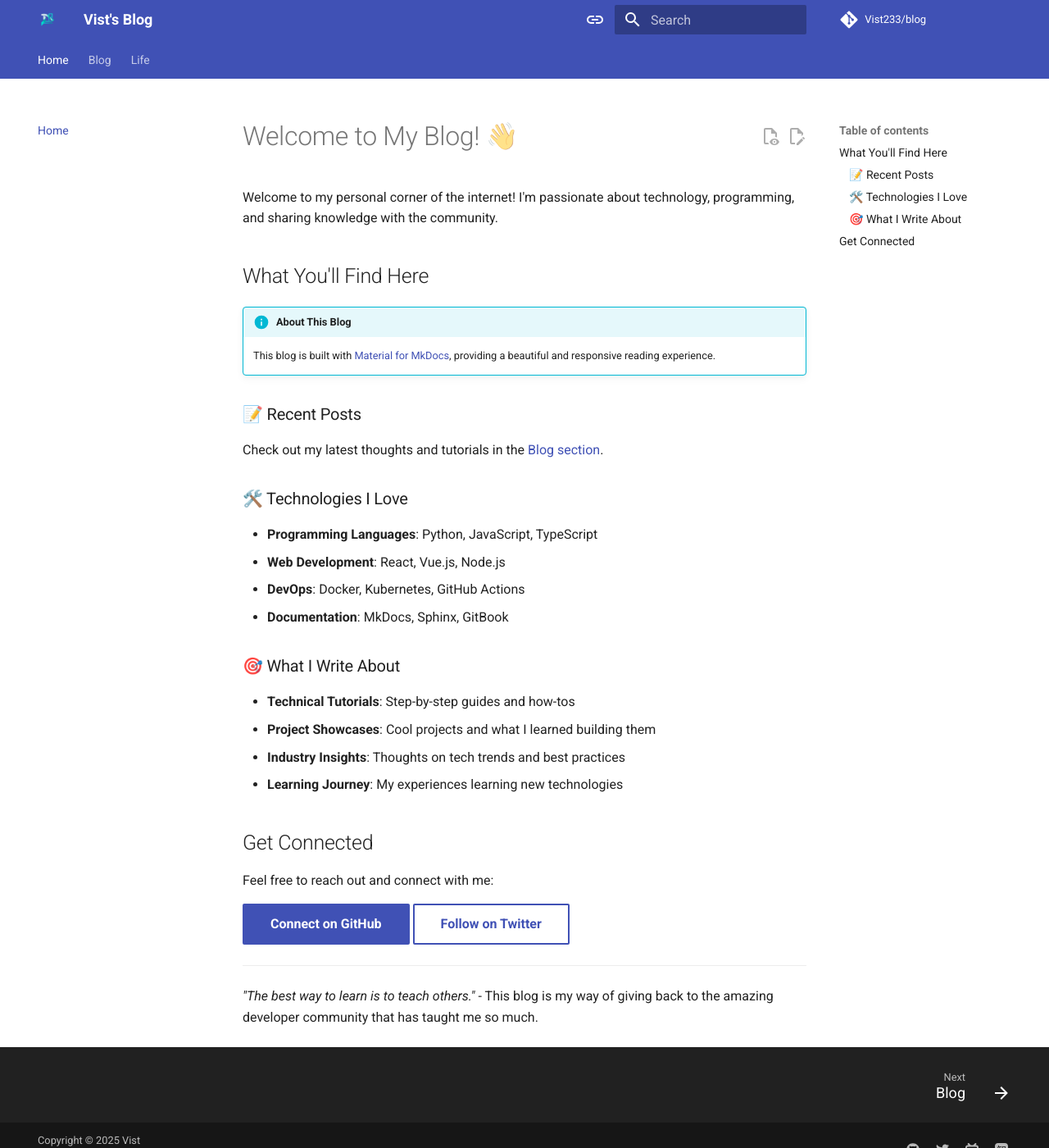
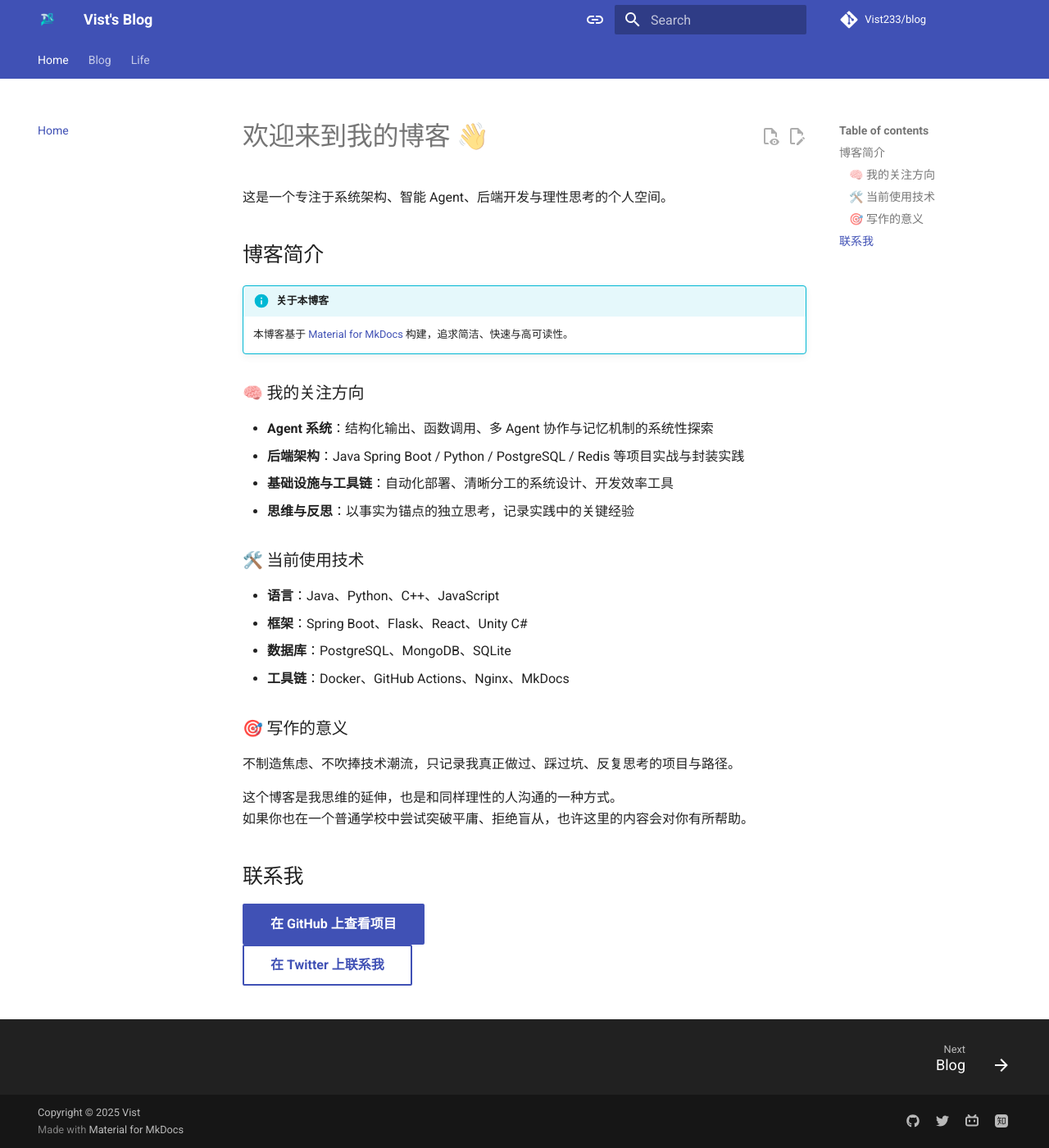
Before and after one commit to Vist233/blog, an MkDocs documentation site: the page built from docs/index.md, in a window 1280 px wide and 1400 px high. Shown: the whole window at 82% size. Built offline with MkDocs 1.6.1 and Material for MkDocs 9.7.7, drawn with Linux system fonts in a browser that asks for light colours; comment, search, counter and statistics services are not loaded.

Commit message:
change and upload some pages

```diff
--- a/docs/index.md
+++ b/docs/index.md
@@ -1,37 +1,34 @@
-# Welcome to My Blog! 👋
+# 欢迎来到我的博客 👋
 
-Welcome to my personal corner of the internet! I'm passionate about technology, programming, and sharing knowledge with the community.
+这是一个专注于系统架构、智能 Agent、后端开发与理性思考的个人空间。
 
-## What You'll Find Here
+## 博客简介
 
-!!! info "About This Blog"
-    This blog is built with [Material for MkDocs](https://squidfunk.github.io/mkdocs-material/), providing a beautiful and responsive reading experience.
+!!! info "关于本博客"
+    本博客基于 [Material for MkDocs](https://squidfunk.github.io/mkdocs-material/) 构建，追求简洁、快速与高可读性。
 
-### 📝 Recent Posts
+### 🧠 我的关注方向
 
-Check out my latest thoughts and tutorials in the [Blog section](blog/index.md).
+- **Agent 系统**：结构化输出、函数调用、多 Agent 协作与记忆机制的系统性探索
+- **后端架构**：Java Spring Boot / Python / PostgreSQL / Redis 等项目实战与封装实践
+- **基础设施与工具链**：自动化部署、清晰分工的系统设计、开发效率工具
+- **思维与反思**：以事实为锚点的独立思考，记录实践中的关键经验
 
-### 🛠️ Technologies I Love
+### 🛠️ 当前使用技术
 
-- **Programming Languages**: Python, JavaScript, TypeScript
-- **Web Development**: React, Vue.js, Node.js
-- **DevOps**: Docker, Kubernetes, GitHub Actions
-- **Documentation**: MkDocs, Sphinx, GitBook
+- **语言**：Java、Python、C++、JavaScript
+- **框架**：Spring Boot、Flask、React、Unity C#
+- **数据库**：PostgreSQL、MongoDB、SQLite
+- **工具链**：Docker、GitHub Actions、Nginx、MkDocs
 
-### 🎯 What I Write About
+### 🎯 写作的意义
 
-- **Technical Tutorials**: Step-by-step guides and how-tos
-- **Project Showcases**: Cool projects and what I learned building them
-- **Industry Insights**: Thoughts on tech trends and best practices
-- **Learning Journey**: My experiences learning new technologies
+不制造焦虑、不吹捧技术潮流，只记录我真正做过、踩过坑、反复思考的项目与路径。
 
-## Get Connected
+这个博客是我思维的延伸，也是和同样理性的人沟通的一种方式。
+如果你也在一个普通学校中尝试突破平庸、拒绝盲从，也许这里的内容会对你有所帮助。
 
-Feel free to reach out and connect with me:
+## 联系我
 
-[Connect on GitHub](https://github.com/Vist233){ .md-button .md-button--primary }
-[Follow on Twitter](https://x.com/zhangyvjing233){ .md-button }
-
----
-
-*"The best way to learn is to teach others."* - This blog is my way of giving back to the amazing developer community that has taught me so much.
+[在 GitHub 上查看项目](https://github.com/Vist233){ .md-button .md-button--primary }
+[在 Twitter 上联系我](https://x.com/zhangyvjing233){ .md-button }
```
Also changed, not shown: docs/Life/NingBo.md (added, +108 -0 lines), docs/blog/posts/2025-06-22-getting-started.md (deleted, +0 -72 lines), docs/blog/游戏Agent系统搭建.md (renamed from docs/blog/posts/游戏Agent系统搭建.md, +0 -7 lines).
